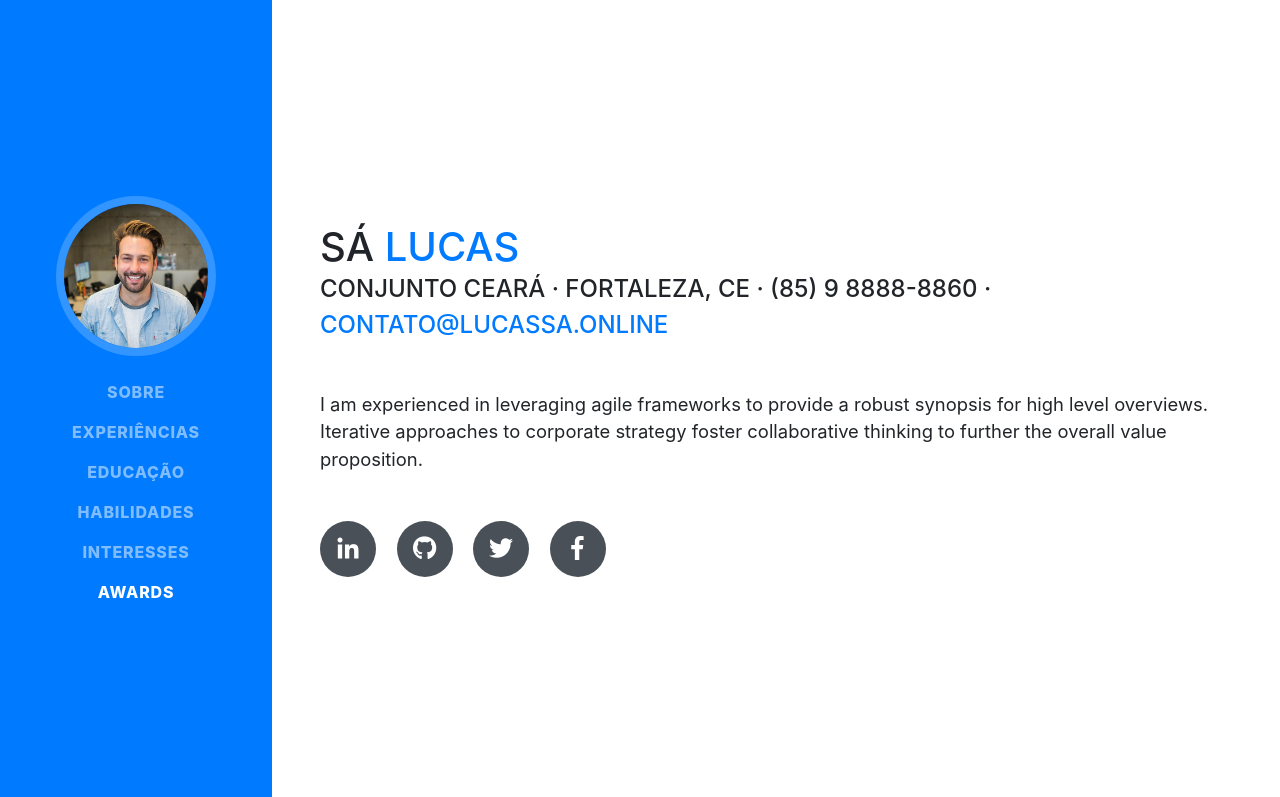
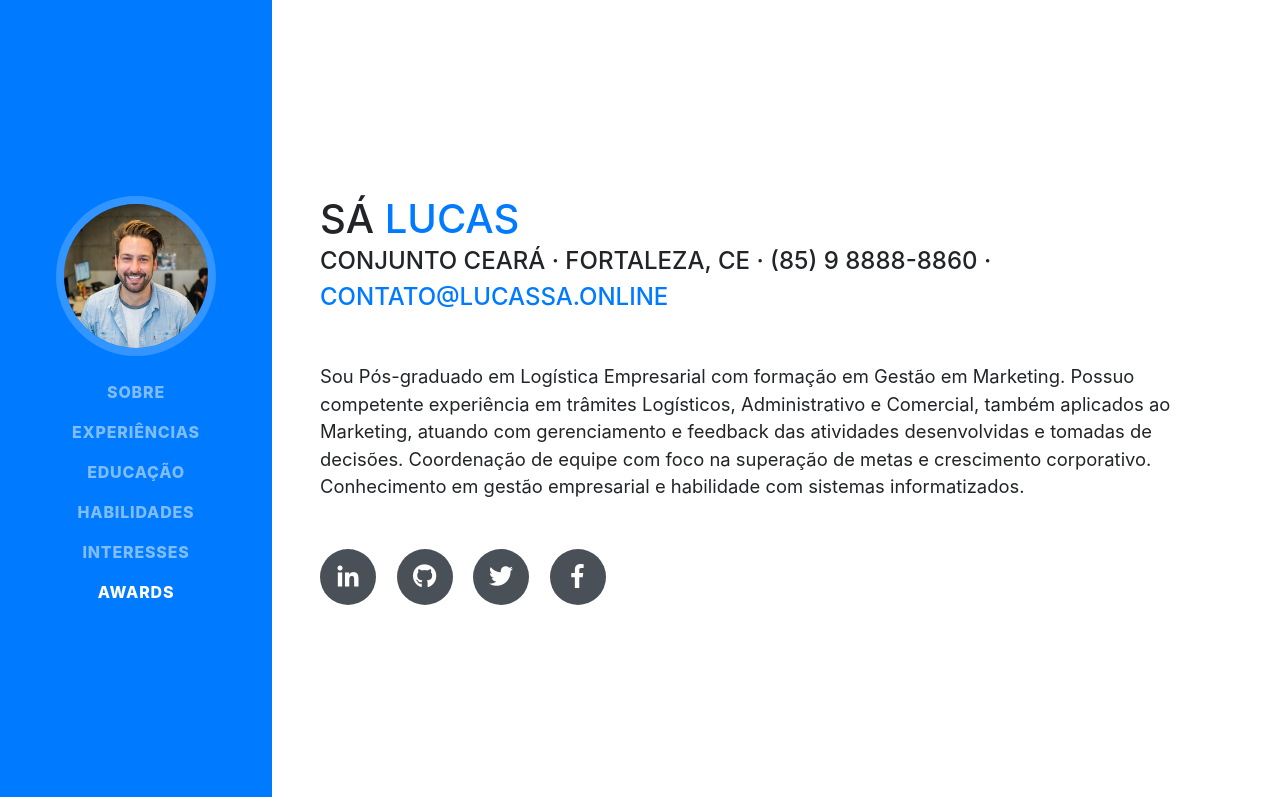
Before and after one commit to eulucassa/curriculo, a website with bundled scripts: page index.html in a window 1280 px wide. Shown: the top 797 px of the page. Built offline with nearby package versions, Linux system fonts and the light colour scheme; a web font is replaced by a local one.

Commit message:
Update index.html

```diff
--- a/index.html
+++ b/index.html
@@ -69,7 +69,10 @@
           <div class="subheading mb-5">Conjunto Ceará · Fortaleza, CE · (85) 9 8888-8860 ·
             <a href="mailto:name@email.com">contato@lucassa.online</a>
           </div>
-          <p class="lead mb-5">I am experienced in leveraging agile frameworks to provide a robust synopsis for high level overviews. Iterative approaches to corporate strategy foster collaborative thinking to further the overall value proposition.</p>
+          <p class="lead mb-5">Sou Pós-graduado em Logística Empresarial com formação em Gestão em Marketing.
+            Possuo competente experiência em trâmites Logísticos, Administrativo e Comercial, também aplicados ao Marketing, atuando com gerenciamento e feedback das atividades desenvolvidas e tomadas de decisões.
+            Coordenação de equipe com foco na superação de metas e crescimento corporativo.
+            Conhecimento em gestão empresarial e habilidade com sistemas informatizados.</p>
           <div class="social-icons">
             <a href="#">
               <i class="fab fa-linkedin-in"></i>
```
